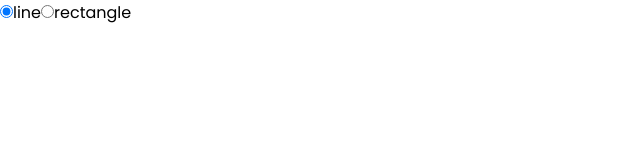
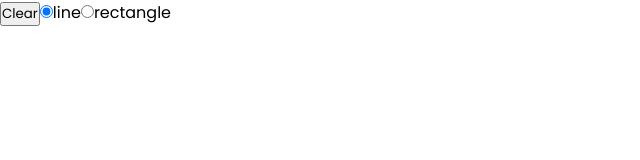
Before and after one commit to bmukesh23/ExcaliSketch, a React (Vite) app: page / in a window 1280 px wide. Shown: the top 160 px of the page, without its empty margins (0-640 px from the left). Built offline with nearby package versions, Linux system fonts and the light colour scheme.

Commit message:
add: clear button

```diff
--- a/src/App.tsx
+++ b/src/App.tsx
@@ -67,7 +67,8 @@ export default function App() {
 
   return (
     <div>
-      <div style={{ position: 'fixed' }}>
+      <div style={{ position: 'fixed'}}>
+        <button onClick={() => setElements([])}>Clear</button>
         <input
           type="radio"
           name="line"
```
